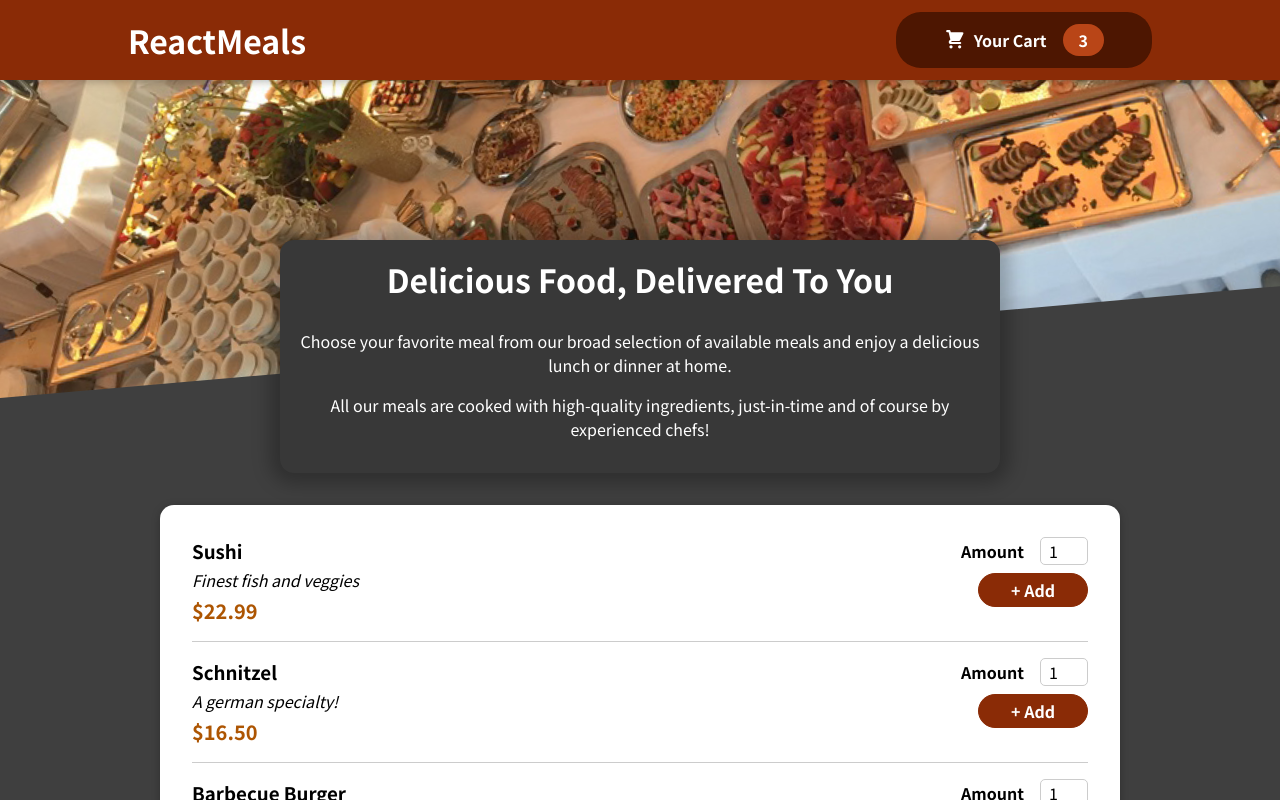
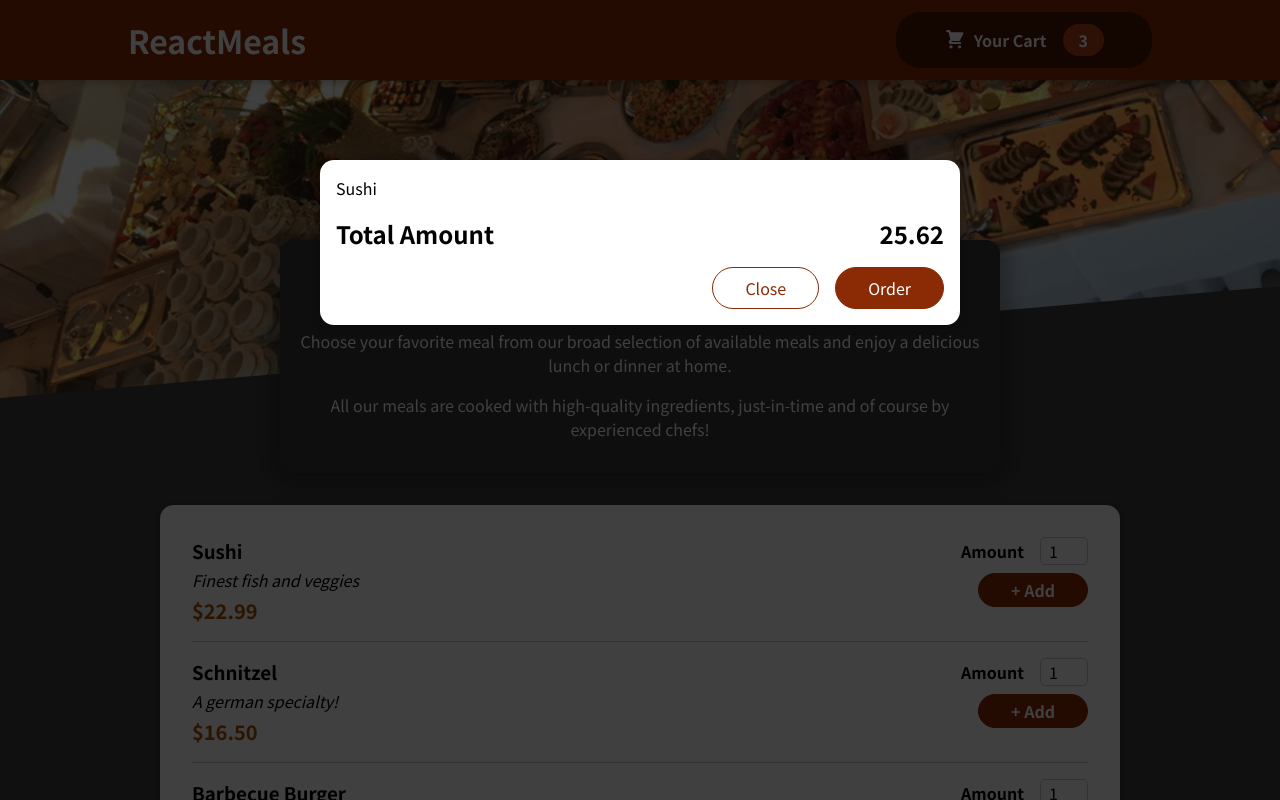
Before and after one commit to AndrewJacobVlietstra/React, a React (Create React App) app in the folder food-order-app/: page / in a window 1280 px wide. Shown: the top 800 px of the page. Built offline with nearby package versions, Linux system fonts and the light colour scheme.

Commit message:
Added cart modal and used portal to render it in a separate overlay div

```diff
--- a/food-order-app/public/index.html
+++ b/food-order-app/public/index.html
@@ -28,6 +28,7 @@
   </head>
   <body>
     <noscript>You need to enable JavaScript to run this app.</noscript>
+    <div id="overlays"></div>
     <div id="root"></div>
     <!--
       This HTML file is a template.
--- a/food-order-app/src/App.js
+++ b/food-order-app/src/App.js
@@ -1,10 +1,12 @@
 import { Fragment } from "react";
 import Header from "./Components/Layout/Header";
 import Meals from "./Components/Meals/Meals";
+import Cart from "./Components/Cart/Cart";
 
 function App() {
   return (
     <Fragment>
+      <Cart />
       <Header />
       <main>
         <Meals />
--- /dev/null
+++ b/food-order-app/src/Components/Cart/Cart.js
@@ -0,0 +1,31 @@
+import React from "react";
+import classes from "./Cart.module.css";
+import Modal from "../UI/Modal";
+
+function Cart() {
+  const cartItems = (
+    <ul className={classes['cart-items']}>
+      {[{ id: "c1", name: "Sushi", amount: 2, price: 12.99 }].map((item) => (
+        <li>{item.name}</li>
+      ))}
+    </ul>
+  );
+
+  return (
+    <Modal>
+      {cartItems}
+
+      <div className={classes.total}>
+          <span>Total Amount</span>
+          <span>25.62</span>
+      </div>
+
+      <div className={classes.actions}>
+          <button className={classes['button--alt']}>Close</button>
+          <button className={classes.button}>Order</button>
+      </div>
+    </Modal>
+  );
+}
+
+export default Cart;
--- /dev/null
+++ b/food-order-app/src/Components/Cart/Cart.module.css
@@ -0,0 +1,46 @@
+.cart-items {
+  list-style: none;
+  margin: 0;
+  padding: 0;
+  max-height: 20rem;
+  overflow: auto;
+}
+
+.total {
+  display: flex;
+  justify-content: space-between;
+  align-items: center;
+  font-weight: bold;
+  font-size: 1.5rem;
+  margin: 1rem 0;
+}
+
+.actions {
+  text-align: right;
+}
+
+.actions button {
+  font: inherit;
+  cursor: pointer;
+  background-color: transparent;
+  border: 1px solid #8a2b06;
+  padding: 0.5rem 2rem;
+  border-radius: 25px;
+  margin-left: 1rem;
+}
+
+.actions button:hover,
+.actions button:active {
+  background-color: #5a1a01;
+  border-color: #5a1a01;
+  color: white;
+}
+
+.actions .button--alt {
+  color: #8a2b06;
+}
+
+.actions .button {
+  background-color: #8a2b06;
+  color: white;
+}
--- /dev/null
+++ b/food-order-app/src/Components/UI/Modal.js
@@ -0,0 +1,26 @@
+import {Fragment} from "react";
+import classes from "./Modal.module.css";
+import ReactDOM from "react-dom";
+
+function Backdrop(props) {
+  return <div className={classes.backdrop}></div>;
+}
+
+function ModalOverlay(props) {
+  return (
+    <div className={classes.modal}>
+      <div className={classes.content}>{props.children}</div>
+    </div>
+  );
+}
+
+const portalElement = document.getElementById('overlays');
+
+function Modal(props) {
+  return <Fragment>
+      {ReactDOM.createPortal(<Backdrop />, portalElement)}
+      {ReactDOM.createPortal(<ModalOverlay>{props.children}</ModalOverlay>, portalElement)}
+  </Fragment>;
+}
+
+export default Modal;
--- /dev/null
+++ b/food-order-app/src/Components/UI/Modal.module.css
@@ -0,0 +1,40 @@
+.backdrop {
+  position: fixed;
+  top: 0;
+  left: 0;
+  width: 100%;
+  height: 100vh;
+  z-index: 20;
+  background-color: rgba(0, 0, 0, 0.75);
+}
+
+.modal {
+  position: fixed;
+  top: 20vh;
+  left: 5%;
+  width: 90%;
+  background-color: white;
+  padding: 1rem;
+  border-radius: 14px;
+  box-shadow: 0 2px 8px rgba(0, 0, 0, 0.25);
+  z-index: 30;
+  animation: slide-down 300ms ease-out forwards;
+}
+
+@media (min-width: 768px) {
+  .modal {
+    width: 40rem;
+    left: calc(50% - 20rem);
+  }
+}
+
+@keyframes slide-down {
+  from {
+    opacity: 0;
+    transform: translateY(-3rem);
+  }
+  to {
+    opacity: 1;
+    transform: translateY(0);
+  }
+}
```
Also changed, not shown: 1 other file (tests, documents, lock files or other folders).
